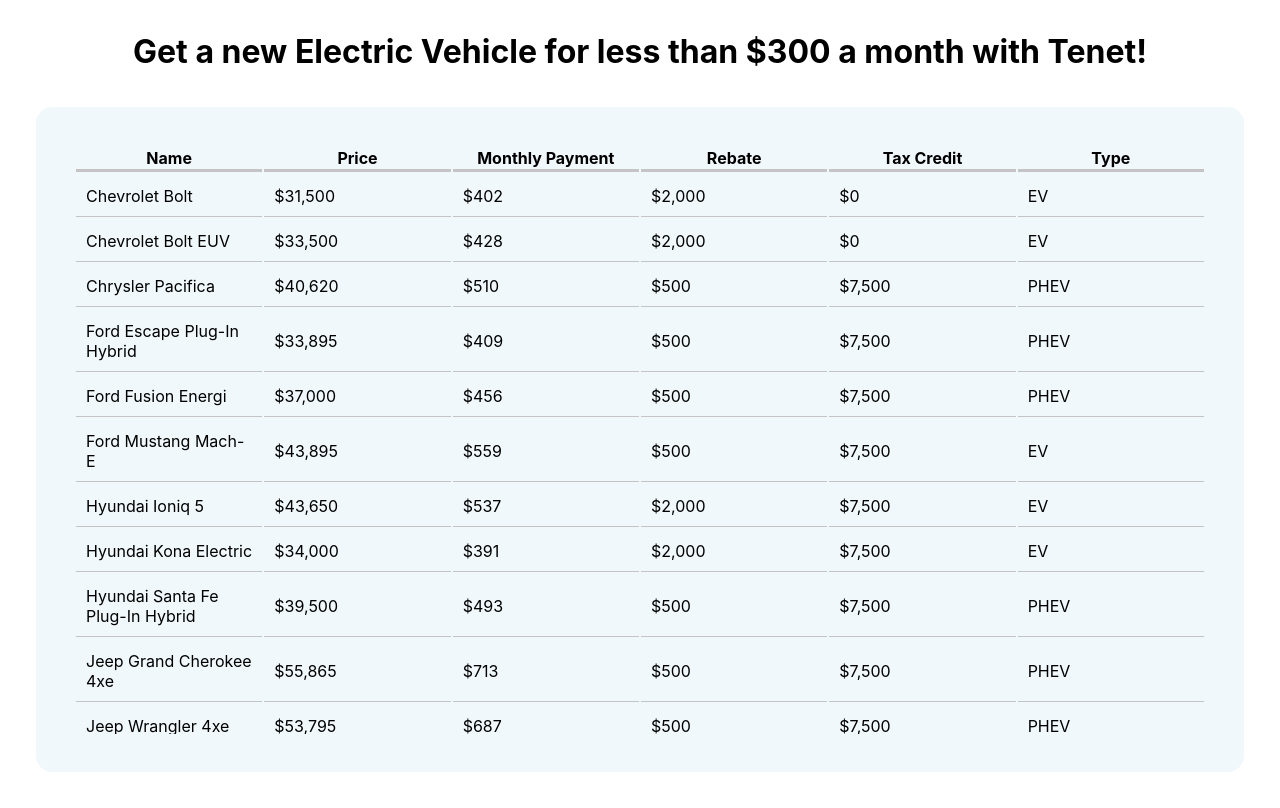
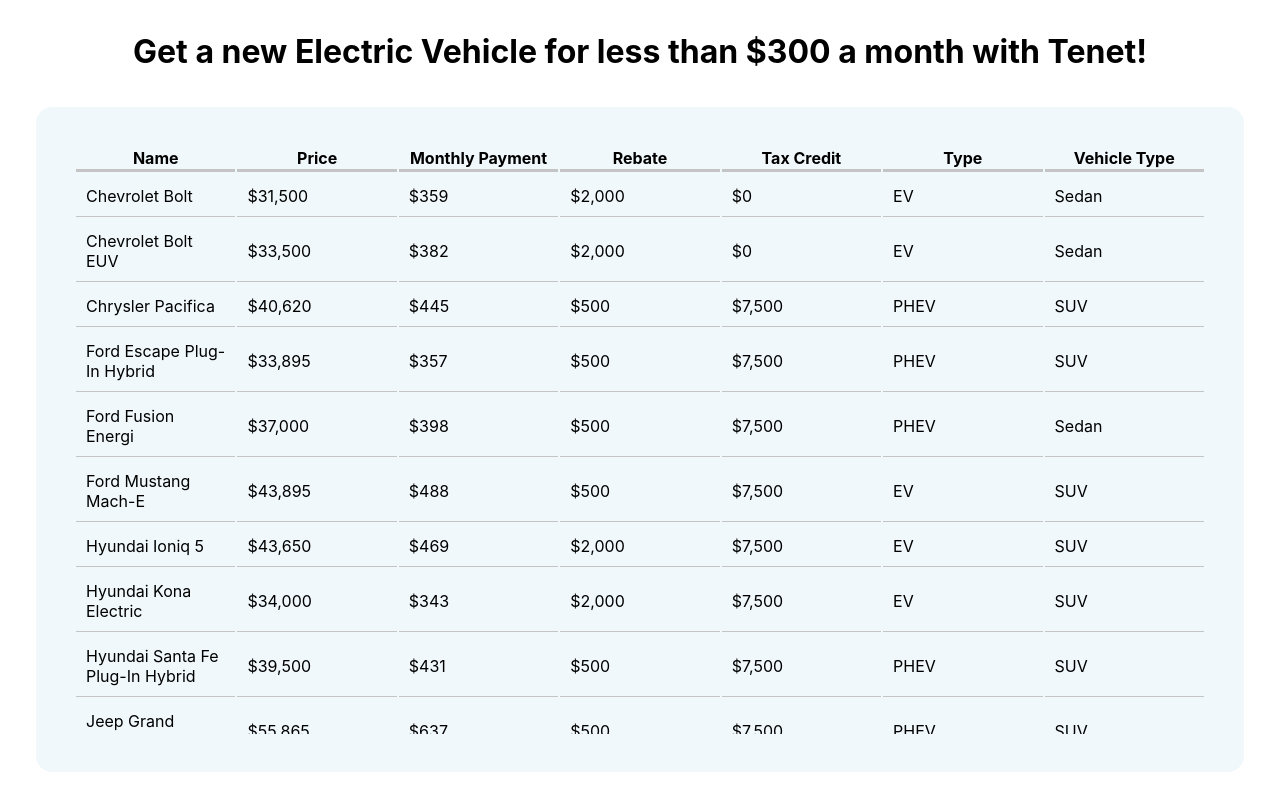
Before and after one commit to jakezegil/tenet-calculator, a React (Create React App) app: page / in a window 1280 px wide. Built offline with nearby package versions, Linux system fonts and the light colour scheme.

Commit message:
Add tesla, etc

```diff
--- a/src/autos.js
+++ b/src/autos.js
@@ -1,8 +1,11 @@
 import React from "react";
 
 const sortType = () => (rowA, rowB, id) => {
-  console.log(rowA, rowB);
   return toInt(rowA.values[id]) > toInt(rowB.values[id]) ? 1 : -1;
+};
+
+const textFilter = () => (rowA, rowB, id) => {
+  return rowA.values[id] > rowB.values[id] ? 1 : -1;
 };
 
 const toInt = (currency) => Number(currency.replace(/[^0-9.-]+/g, ""));
@@ -11,7 +14,7 @@
   {
     Header: "Name",
     accessor: "name",
-    sortType,
+    sortType: textFilter,
   },
   {
     Header: "Price",
@@ -37,7 +40,12 @@
   {
     Header: "Type",
     accessor: "type",
-    sortType,
+    sortType: textFilter,
+  },
+  {
+    Header: "Vehicle Type",
+    accessor: "vehicle_type",
+    sortType: textFilter,
   },
 ];
 
@@ -48,10 +56,10 @@
     nyr: "$2,000",
     credit: "$0",
     type: "EV",
-    payment: "$475",
-    "": "",
-    balloon: "$5,699",
-    balloon_payment: "$402",
+    vehicle_type: "Sedan",
+    payment: "$413",
+    balloon: "$4,950",
+    balloon_payment: "$359",
   },
   {
     name: "Chevrolet Bolt EUV",
@@ -59,10 +67,10 @@
     nyr: "$2,000",
     credit: "$0",
     type: "EV",
-    payment: "$505",
-    "": "",
-    balloon: "$6,061",
-    balloon_payment: "$428",
+    vehicle_type: "Sedan",
+    payment: "$439",
+    balloon: "$5,265",
+    balloon_payment: "$382",
   },
   {
     name: "Chrysler Pacifica",
@@ -70,10 +78,10 @@
     nyr: "$500",
     credit: "$7,500",
     type: "PHEV",
-    payment: "$612",
-    "": "",
+    vehicle_type: "SUV",
+    payment: "$532",
     balloon: "$8,000",
-    balloon_payment: "$510",
+    balloon_payment: "$445",
   },
   {
     name: "Ford Escape Plug-In Hybrid",
@@ -81,10 +89,10 @@
     nyr: "$500",
     credit: "$7,500",
     type: "PHEV",
-    payment: "$511",
-    "": "",
+    vehicle_type: "SUV",
+    payment: "$444",
     balloon: "$8,000",
-    balloon_payment: "$409",
+    balloon_payment: "$357",
   },
   {
     name: "Ford Fusion Energi",
@@ -92,10 +100,10 @@
     nyr: "$500",
     credit: "$7,500",
     type: "PHEV",
-    payment: "$558",
-    "": "",
+    vehicle_type: "Sedan",
+    payment: "$485",
     balloon: "$8,000",
-    balloon_payment: "$456",
+    balloon_payment: "$398",
   },
   {
     name: "Ford Mustang Mach-E",
@@ -103,10 +111,10 @@
     nyr: "$500",
     credit: "$7,500",
     type: "EV",
-    payment: "$662",
-    "": "",
+    vehicle_type: "SUV",
+    payment: "$575",
     balloon: "$8,000",
-    balloon_payment: "$559",
+    balloon_payment: "$488",
   },
   {
     name: "Hyundai Ioniq 5",
@@ -114,10 +122,10 @@
     nyr: "$2,000",
     credit: "$7,500",
     type: "EV",
-    payment: "$658",
-    "": "",
+    vehicle_type: "SUV",
+    payment: "$572",
     balloon: "$9,500",
-    balloon_payment: "$537",
+    balloon_payment: "$469",
   },
   {
     name: "Hyundai Kona Electric",
@@ -125,10 +133,10 @@
     nyr: "$2,000",
     credit: "$7,500",
     type: "EV",
-    payment: "$513",
-    "": "",
+    vehicle_type: "SUV",
+    payment: "$445",
     balloon: "$9,500",
-    balloon_payment: "$391",
+    balloon_payment: "$343",
   },
   {
     name: "Hyundai Santa Fe Plug-In Hybrid",
@@ -136,10 +144,10 @@
     nyr: "$500",
     credit: "$7,500",
     type: "PHEV",
-    payment: "$596",
-    "": "",
+    vehicle_type: "SUV",
+    payment: "$517",
     balloon: "$8,000",
-    balloon_payment: "$493",
+    balloon_payment: "$431",
   },
   {
     name: "Jeep Grand Cherokee 4xe",
@@ -147,10 +155,10 @@
     nyr: "$500",
     credit: "$7,500",
     type: "PHEV",
-    payment: "$842",
-    "": "",
-    balloon: "$10,108",
-    balloon_payment: "$713",
+    vehicle_type: "SUV",
+    payment: "$732",
+    balloon: "$8,780",
+    balloon_payment: "$637",
   },
   {
     name: "Jeep Wrangler 4xe",
@@ -158,10 +166,10 @@
     nyr: "$500",
     credit: "$7,500",
     type: "PHEV",
-    payment: "$811",
-    "": "",
-    balloon: "$9,733",
-    balloon_payment: "$687",
+    vehicle_type: "SUV",
+    payment: "$705",
+    balloon: "$8,454",
+    balloon_payment: "$613",
   },
   {
     name: "Kia EV6",
@@ -169,10 +177,10 @@
     nyr: "$2,000",
     credit: "$7,500",
     type: "EV",
-    payment: "$617",
-    "": "",
+    vehicle_type: "SUV",
+    payment: "$536",
     balloon: "$9,500",
-    balloon_payment: "$495",
+    balloon_payment: "$433",
   },
   {
     name: "Kia Niro Electric",
@@ -180,10 +188,10 @@
     nyr: "$2,000",
     credit: "$7,500",
     type: "EV",
-    payment: "$603",
-    "": "",
+    vehicle_type: "Sedan",
+    payment: "$524",
     balloon: "$9,500",
-    balloon_payment: "$481",
+    balloon_payment: "$421",
   },
   {
     name: "Lexus NX Plug-In Hybrid",
@@ -191,10 +199,10 @@
     nyr: "$500",
     credit: "$7,500",
     type: "PHEV",
-    payment: "$855",
-    "": "",
-    balloon: "$10,263",
-    balloon_payment: "$724",
+    vehicle_type: "SUV",
+    payment: "$743",
+    balloon: "$8,915",
+    balloon_payment: "$646",
   },
   {
     name: "Lincoln Aviator Grand Touring",
@@ -202,10 +210,10 @@
     nyr: "$500",
     credit: "$7,500",
     type: "PHEV",
-    payment: "$1,036",
-    "": "",
-    balloon: "$12,426",
-    balloon_payment: "$877",
+    vehicle_type: "SUV",
+    payment: "$899",
+    balloon: "$10,794",
+    balloon_payment: "$783",
   },
   {
     name: "Lincoln Corsair Grand Touring",
@@ -213,10 +221,21 @@
     nyr: "$500",
     credit: "$7,500",
     type: "PHEV",
-    payment: "$778",
-    "": "",
-    balloon: "$9,335",
-    balloon_payment: "$658",
+    vehicle_type: "SUV",
+    payment: "$676",
+    balloon: "$8,109",
+    balloon_payment: "$588",
+  },
+  {
+    name: "Mini Cooper Electric",
+    price: "$29,900",
+    nyr: "$2,000",
+    credit: "$7,500",
+    type: "EV",
+    vehicle_type: "Sedan",
+    payment: "$392",
+    balloon: "$9,500",
+    balloon_payment: "$289",
   },
   {
     name: "Nissan Leaf",
@@ -224,10 +243,21 @@
     nyr: "$2,000",
     credit: "$7,500",
     type: "EV",
-    payment: "$413",
-    "": "",
+    vehicle_type: "Sedan",
+    payment: "$359",
     balloon: "$9,500",
-    balloon_payment: "$292",
+    balloon_payment: "$256",
+  },
+  {
+    name: "Polestar 2",
+    price: "$45,900",
+    nyr: "$500",
+    credit: "$7,500",
+    type: "EV",
+    vehicle_type: "SUV",
+    payment: "$601",
+    balloon: "$8,000",
+    balloon_payment: "$515",
   },
   {
     name: "Porsche Taycan",
@@ -235,10 +265,10 @@
     nyr: "$500",
     credit: "$7,500",
     type: "EV",
-    payment: "$1,247",
-    "": "",
-    balloon: "$14,963",
-    balloon_payment: "$1,055",
+    vehicle_type: "Sedan",
+    payment: "$1,083",
+    balloon: "$12,997",
+    balloon_payment: "$943",
   },
   {
     name: "Subaru Crosstrek Hybrid",
@@ -246,10 +276,65 @@
     nyr: "$500",
     credit: "$7,500",
     type: "PHEV",
-    payment: "$540",
-    "": "",
+    vehicle_type: "SUV",
+    payment: "$469",
     balloon: "$8,000",
-    balloon_payment: "$438",
+    balloon_payment: "$383",
+  },
+  {
+    name: "Tesla Model 3",
+    price: "$43,000",
+    nyr: "$500",
+    credit: "$0",
+    type: "EV",
+    vehicle_type: "Sedan",
+    payment: "$563",
+    balloon: "$6,758",
+    balloon_payment: "$490",
+  },
+  {
+    name: "Tesla Model Y",
+    price: "$60,000",
+    nyr: "$500",
+    credit: "$0",
+    type: "EV",
+    vehicle_type: "SUV",
+    payment: "$786",
+    balloon: "$9,429",
+    balloon_payment: "$684",
+  },
+  {
+    name: "Tesla Model S",
+    price: "$100,000",
+    nyr: "$500",
+    credit: "$0",
+    type: "EV",
+    vehicle_type: "SUV",
+    payment: "$1,310",
+    balloon: "$15,716",
+    balloon_payment: "$1,140",
+  },
+  {
+    name: "Tesla Model X",
+    price: "$115,000",
+    nyr: "$500",
+    credit: "$0",
+    type: "EV",
+    vehicle_type: "SUV",
+    payment: "$1,506",
+    balloon: "$18,073",
+    balloon_payment: "$1,311",
+  },
+  {
+    name: "Toyota BZ4X",
+    price: "$42,000",
+    nyr: "$2,000",
+    credit: "$7,500",
+    type: "EV",
+    vehicle_type: "SUV",
+    payment: "$550",
+    balloon: "$9,500",
+    balloon_payment: "$447",
   },
   {
     name: "Toyota Prius Prime",
@@ -257,10 +342,10 @@
     nyr: "$500",
     credit: "$7,500",
     type: "PHEV",
-    payment: "$425",
-    "": "",
+    vehicle_type: "Sedan",
+    payment: "$370",
     balloon: "$8,000",
-    balloon_payment: "$323",
+    balloon_payment: "$283",
   },
   {
     name: "Toyota RAV4 Prime",
@@ -268,10 +353,10 @@
     nyr: "$1,000",
     credit: "$7,500",
     type: "PHEV",
-    payment: "$600",
-    "": "",
+    vehicle_type: "SUV",
+    payment: "$521",
     balloon: "$8,500",
-    balloon_payment: "$491",
+    balloon_payment: "$429",
   },
   {
     name: "Volkswagen ID.4",
@@ -279,10 +364,10 @@
     nyr: "$2,000",
     credit: "$7,500",
     type: "EV",
-    payment: "$622",
-    "": "",
+    vehicle_type: "SUV",
+    payment: "$540",
     balloon: "$9,500",
-    balloon_payment: "$500",
+    balloon_payment: "$437",
   },
   {
     name: "Volvo XC40 Recharge",
@@ -290,10 +375,10 @@
     nyr: "$500",
     credit: "$7,500",
     type: "EV",
-    payment: "$780",
-    "": "",
-    balloon: "$9,354",
-    balloon_payment: "$660",
+    vehicle_type: "SUV",
+    payment: "$677",
+    balloon: "$8,125",
+    balloon_payment: "$589",
   },
 ];
 export { columnDefs, autos, sortType };
```
